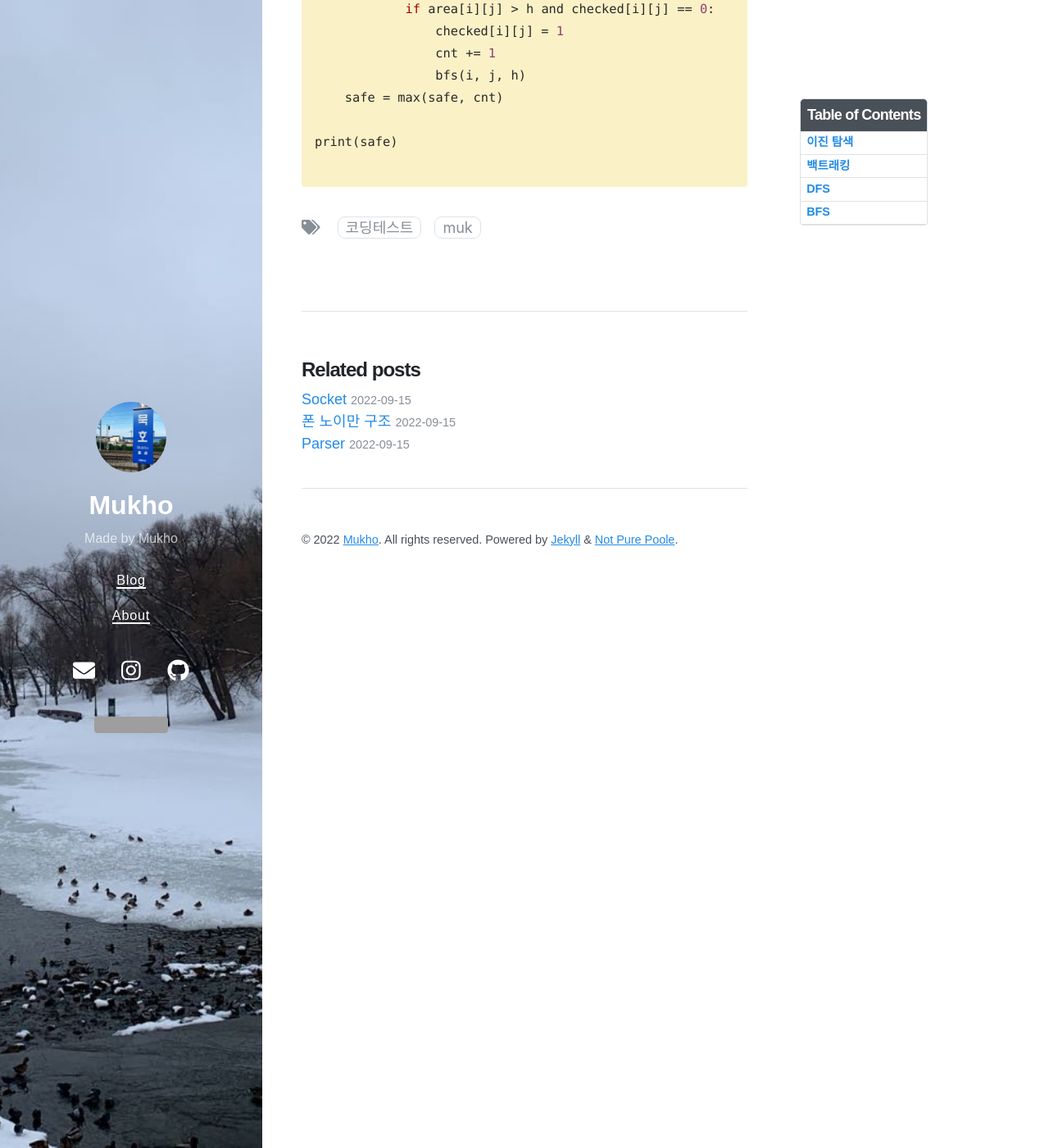
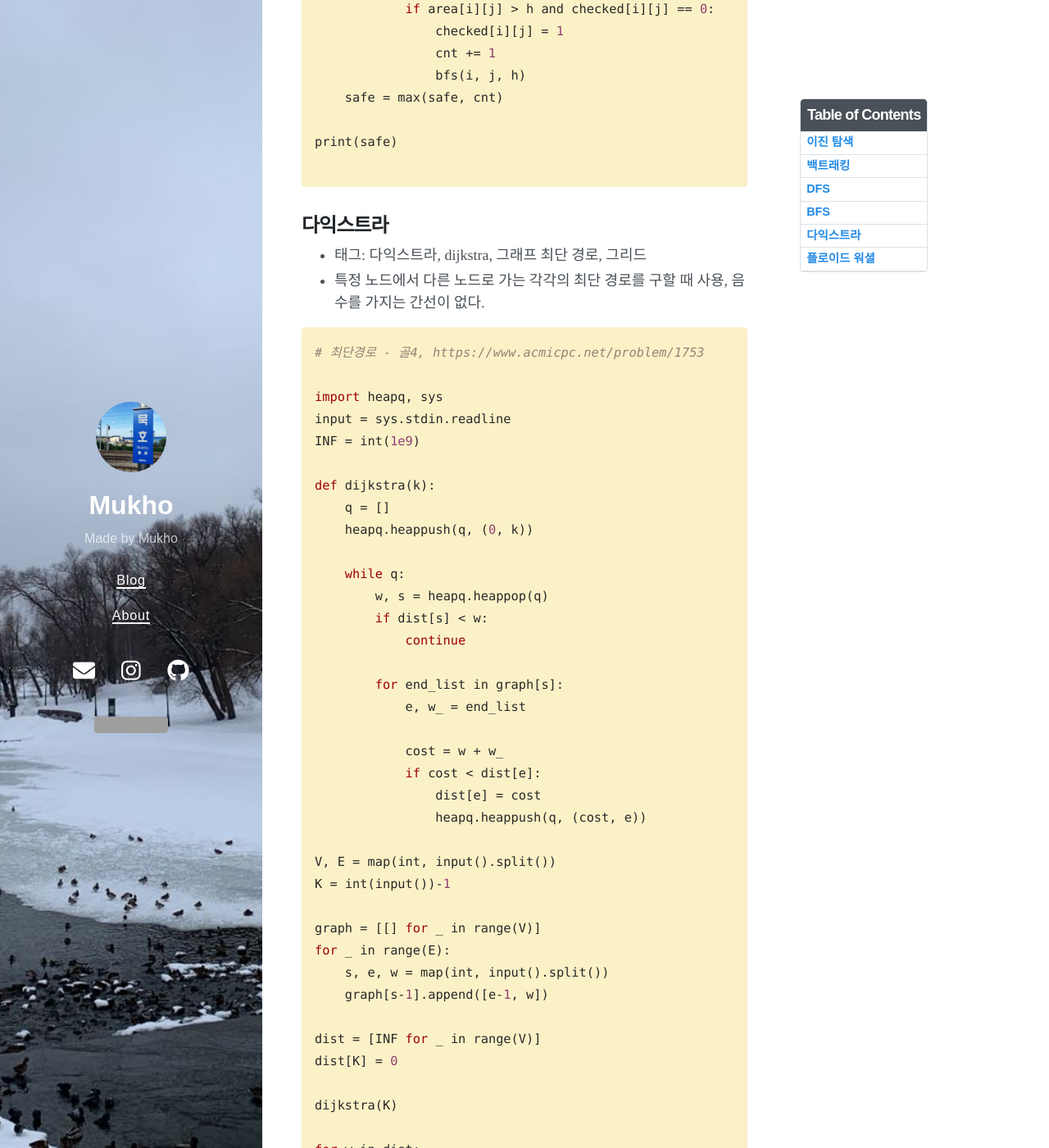
Before and after one commit to mukhoplus/mukhoplus.github.io, a Jekyll site: the page built from _posts/2022-08-29-코딩테스트 낙서장3.md, in a window 1280 px wide and 1400 px high, scrolled down 4530 px. Shown: the whole window at 82% size. Built offline with Jekyll 4.4.1, drawn with Linux system fonts in a browser that asks for light colours; nearby versions of some CDN libraries; comment, search, counter and statistics services are not loaded; some of the changed text lies outside the part shown; grey boxes are pictures that could not be loaded.

Commit message:
dijkstra and floyd-

````diff
--- a/_posts/2022-08-29-코딩테스트 낙서장3.md
+++ b/_posts/2022-08-29-코딩테스트 낙서장3.md
@@ -181,3 +180,78 @@
 print(safe)
 
 ```
+
+## 다익스트라
+
+- 태그: 다익스트라, dijkstra, 그래프 최단 경로, 그리드
+- 특정 노드에서 다른 노드로 가는 각각의 최단 경로를 구할 때 사용, 음수를 가지는 간선이 없다.
+
+```python
+# 최단경로 - 골4, https://www.acmicpc.net/problem/1753
+
+import heapq, sys
+input = sys.stdin.readline
+INF = int(1e9)
+
+def dijkstra(k):
+    q = []
+    heapq.heappush(q, (0, k))
+
+    while q:
+        w, s = heapq.heappop(q)
+        if dist[s] < w:
+            continue
+
+        for end_list in graph[s]:
+            e, w_ = end_list
+
+            cost = w + w_
+            if cost < dist[e]:
+                dist[e] = cost
+                heapq.heappush(q, (cost, e))
+
+V, E = map(int, input().split())
+K = int(input())-1
+
+graph = [[] for _ in range(V)]
+for _ in range(E):
+    s, e, w = map(int, input().split())
+    graph[s-1].append([e-1, w])
+
+dist = [INF for _ in range(V)]
+dist[K] = 0
+
+dijkstra(K)
+
+for w in dist:
+    print(w if w != INF else 'INF')
+
+```
+
+## 플로이드 워셜
+
+- 태그: floyd warshall, 그래프 최단 경로, 다이나믹 프로그래밍, DP
+- 설명: 모든 지점에서 다른 모든 지점까지의 최단 경로를 **모두** 구해야 하는 경우 사용
+
+```python
+# 경로 찾기 - 실1, https://www.acmicpc.net/problem/11403
+
+INF = int(1e9)
+
+N = int(input())
+graph = []
+for _ in range(N):
+    graph.append(list(map(int, input().split())))
+
+for m in range(N):
+    for i in range(N):
+        for j in range(N):
+            if graph[i][j] == 1 or (graph[i][m] == 1 and graph[m][j] == 1):
+                graph[i][j] = 1
+
+for i in range(N):
+    for j in range(N):
+        print(graph[i][j], end=' ')
+    print()
+
+```
````
Also changed, not shown: other parts of _posts/2022-08-29-코딩테스트 낙서장3.md (+1 -2 lines).
